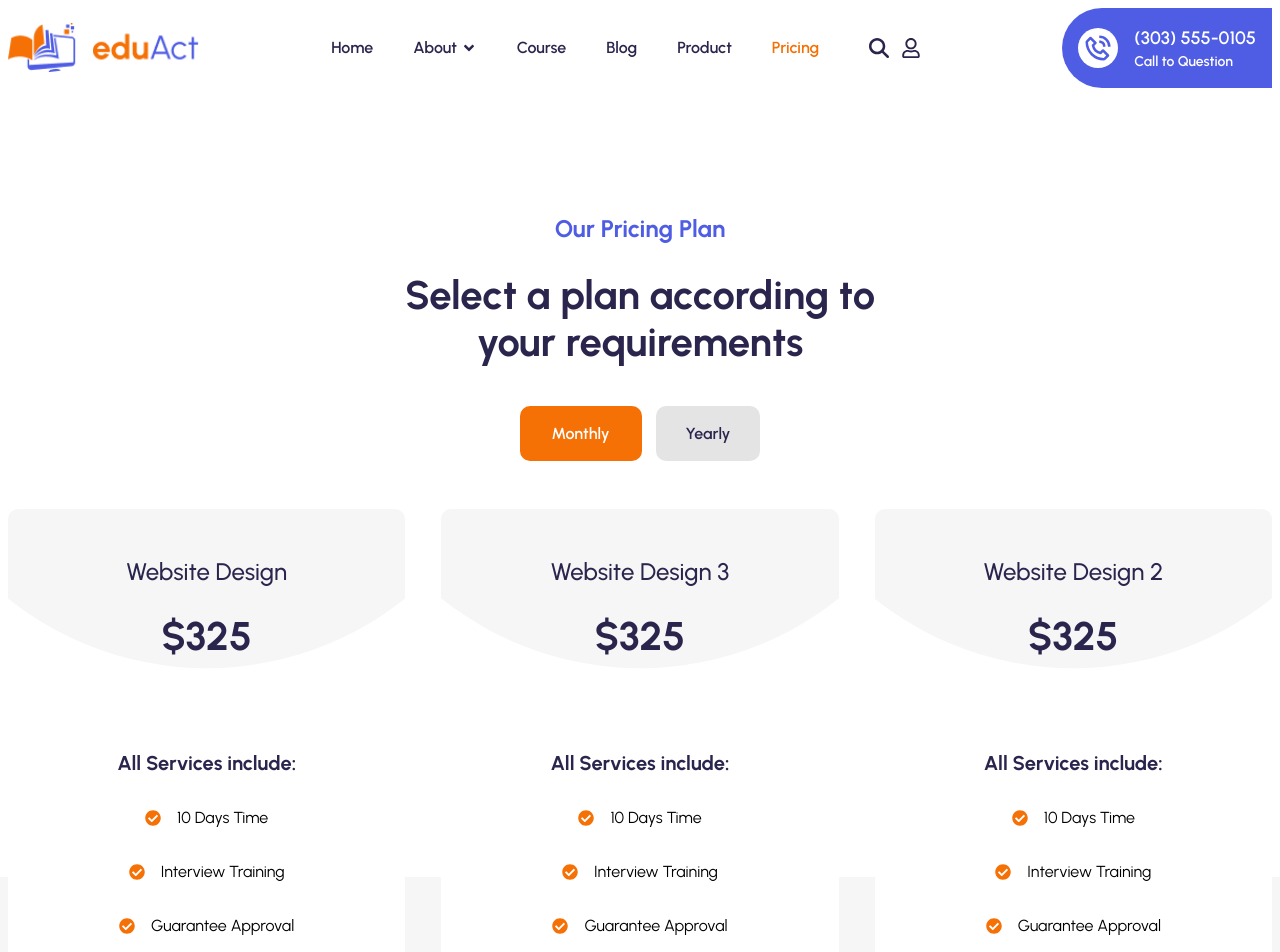
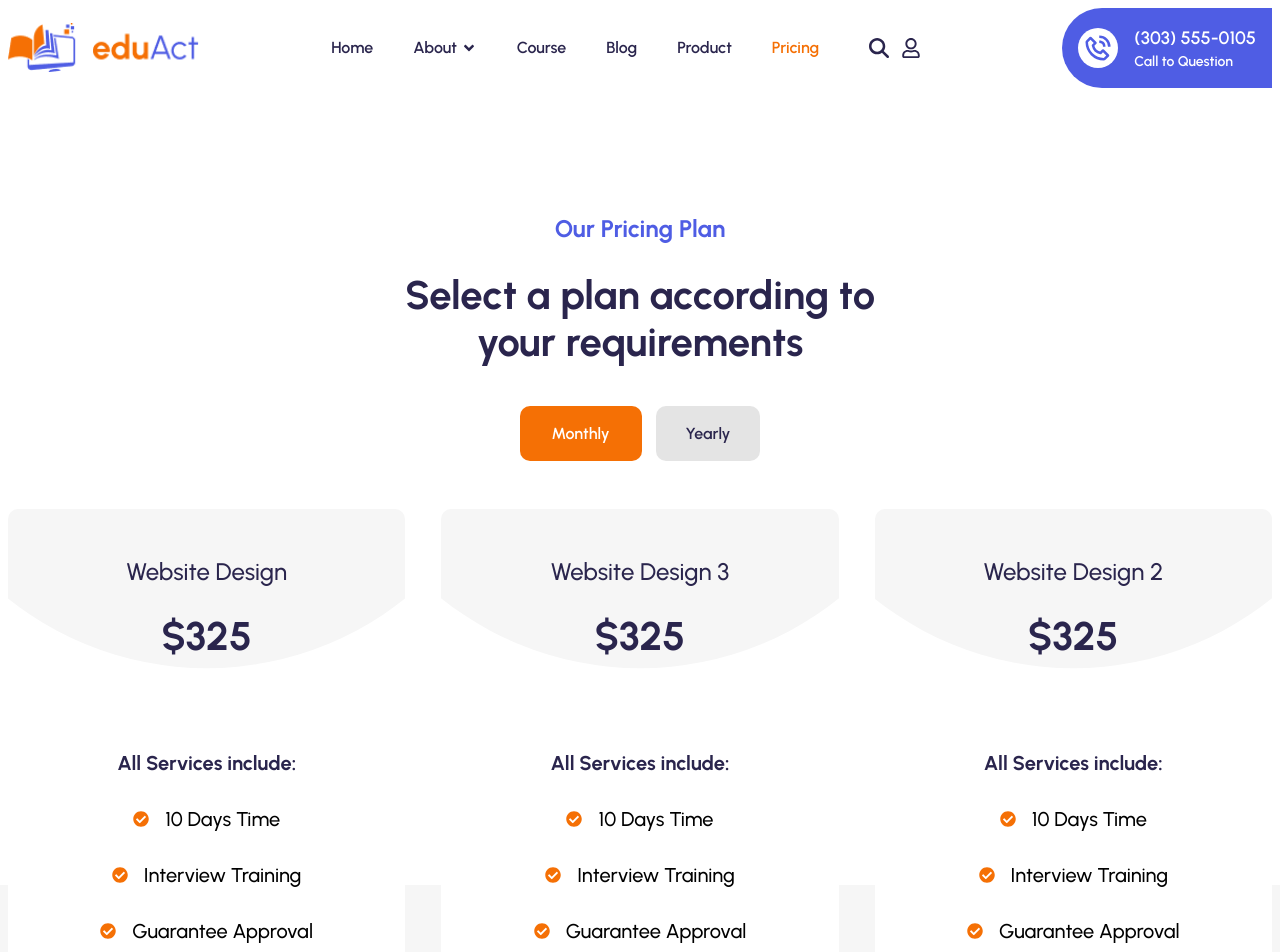
Before and after one commit to Mohammad-Nadil/ebt-eduact, a React (Vite) app: page /pricing in a window 1280 px wide. Shown: the top 952 px of the page. Built offline with nearby package versions, Linux system fonts and the light colour scheme.

Commit message:
pricing css modify

```diff
--- a/src/index.css
+++ b/src/index.css
@@ -21,6 +21,7 @@ body {
   font-family: var(--font-urbanist) !important;
 }
 
-.price-card-2{
-  background-image: url(../public/images/pricing.png);
+ .pricing-card div p {
+  @apply text-[20px] font-urbanist font-medium leading-6.5 text-black
+
 }
```
